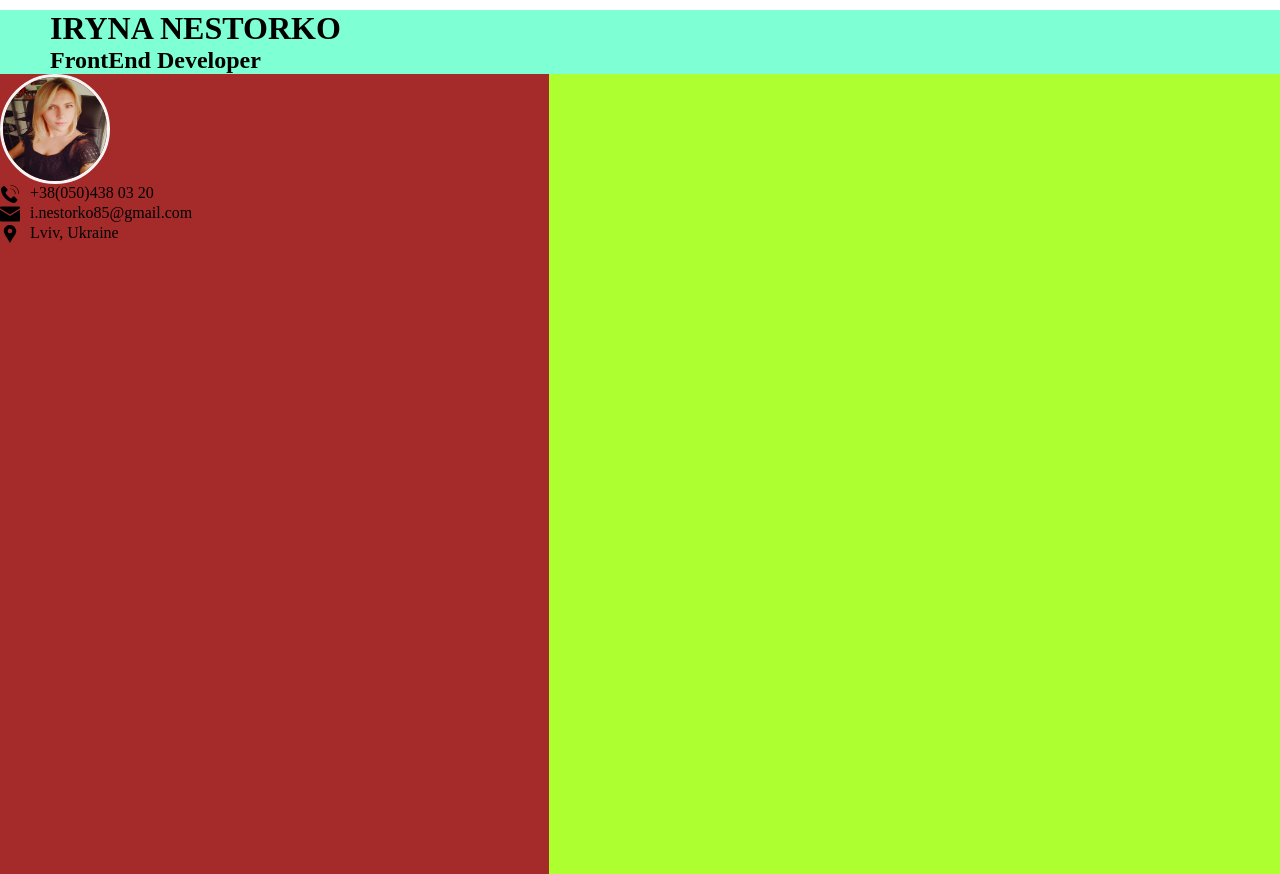
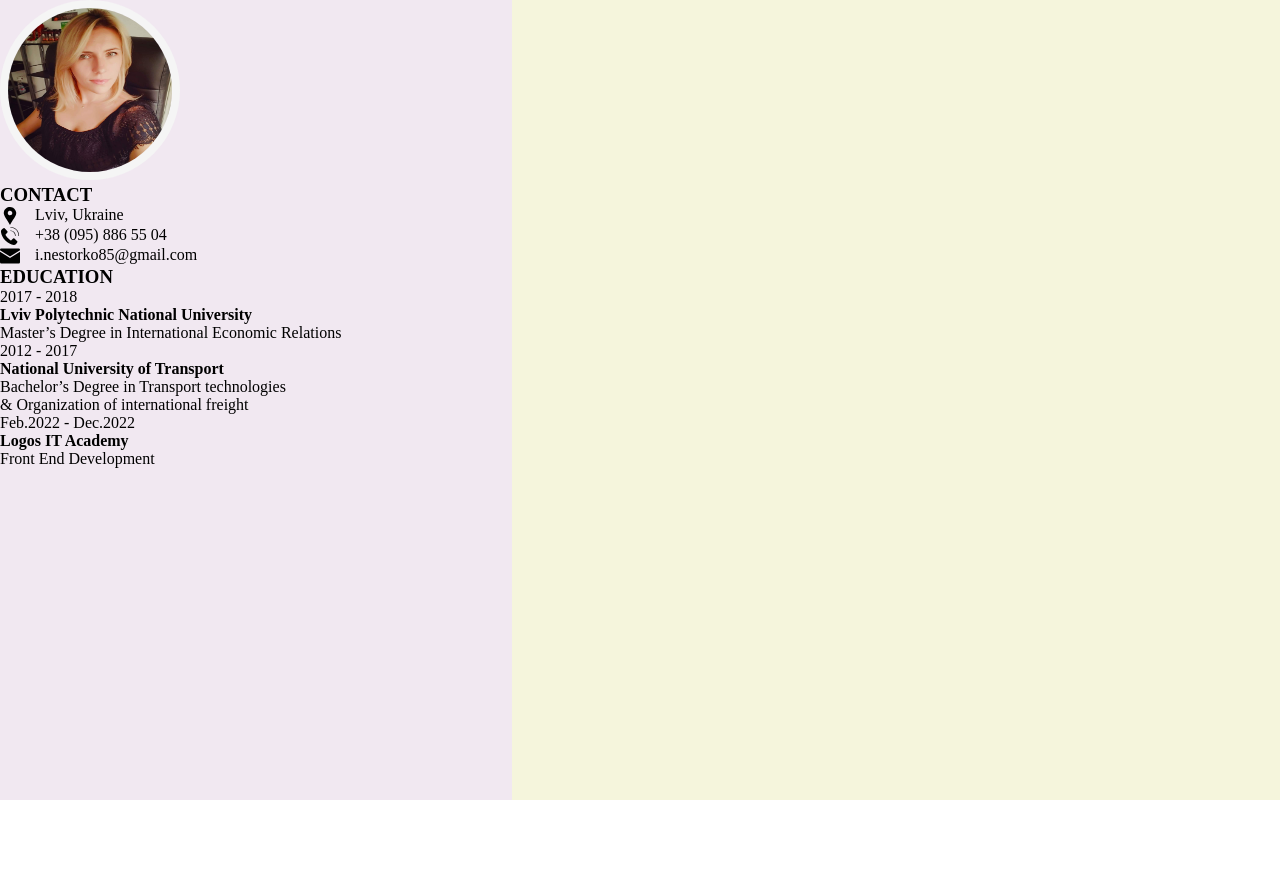
Before and after one commit to NestorkoI/nestorkoI.github.io, a plain HTML site: page index.html in a window 1280 px wide. After the commit the page ends 800 px from the top, so only its background shows below. Drawn offline with Linux system fonts and the light colour scheme.

Commit message:
Add new information

```diff
--- a/index.html
+++ b/index.html
@@ -8,39 +8,52 @@
     <title>NestorkoI</title>
 </head>
 <body>
-    <header>
-        <div class="containerHeader">
-            <h1>IRYNA NESTORKO</h1>
-            <h2>FrontEnd Developer</h2>
+     <div class="personalContact">
+
+        <img src="./img/photo.jpg" alt="img">
+
+        <div class="contactInfo">
+            <h3>CONTACT</h3>
+
+            <div class="userLocation">
+                <svg xmlns="http://www.w3.org/2000/svg" width="20px" height="20px" viewBox="0 0 100 100"><path d="M79.535 27.4c-.32-1.201-.971-2.48-1.452-3.6C72.324 9.96 59.741 5 49.581 5 35.98 5 21 14.12 19 32.919v3.841c0 .16.055 1.6.134 2.32 1.121 8.959 8.19 18.48 13.47 27.439 5.68 9.599 11.574 19.041 17.415 28.479 3.6-6.159 7.188-12.399 10.707-18.399.959-1.761 2.071-3.521 3.031-5.201.64-1.119 1.862-2.238 2.421-3.279C71.857 57.722 81 47.24 81 36.92v-4.24c0-1.119-1.387-5.039-1.465-5.28M49.83 46.68c-3.998 0-8.374-1.999-10.534-7.52-.322-.879-.296-2.64-.296-2.801v-2.48c0-7.038 5.976-10.239 11.175-10.239 6.4 0 11.351 5.121 11.351 11.521S56.23 46.68 49.83 46.68"/></svg>
+                <p class="styleSvg">Lviv, Ukraine</p>
             </div>
 
+            <div class="userPhone">
+                <svg xmlns="http://www.w3.org/2000/svg" width="20px" height="20px" viewBox="0 0 64 64"><g data-name="Layer 3"><path d="M60,31.81a1,1,0,0,1-1-1C59,16.57,47.75,5,33.89,5a1,1,0,1,1,0-2C48.84,3,61,15.48,61,30.83A1,1,0,0,1,60,31.81Z"/><path d="M49.1 31.81a1 1 0 0 1-1-1A14.46 14.46 0 0 0 33.89 16.17a1 1 0 0 1 0-2 16.43 16.43 0 0 1 16.2 16.62A1 1 0 0 1 49.1 31.81zM55 52.83a19.93 19.93 0 0 1-5.31 6.6A7.25 7.25 0 0 1 44 60.9c-9.07-1.54-18-5.52-26.91-14.28-8.51-9.13-12.5-18.45-14-27.76A7.74 7.74 0 0 1 4.52 13 19.51 19.51 0 0 1 11 7.5a2.61 2.61 0 0 1 3.78 0l8.81 9.15a3.11 3.11 0 0 1 0 4.24l-6.24 6.77C20 33.47 29.79 43.55 35.41 46.27L42 39.84a2.91 2.91 0 0 1 4.12 0l8.9 9A2.81 2.81 0 0 1 55 52.83z"/></g></svg>
+                <p class="styleSvg">+38 (095) 886 55 04 </p>
+            </div>
 
-    </header>
-    <main>
-        <div class="containerBody">
-            <div class="boxContact">
-                <img src="./img/изображение_viber_2022-11-18_22-40-37-710.jpg" alt="img">
+            <div class="userEmail">
+                <svg xmlns="http://www.w3.org/2000/svg" width="20px" height="20px" viewBox="0 0 128 96"><path d="M0 11.283V8a8 8 0 0 1 8-8h112a8 8 0 0 1 8 8v3.283l-64 40zm66.12 48.11a4.004 4.004 0 0 1-4.24 0L0 20.717V88a8 8 0 0 0 8 8h112a8 8 0 0 0 8-8V20.717z" data-name="Layer 2"/></svg>
+                <p class="styleSvg">i.nestorko85@gmail.com</p>
+            </div>
+        </div>
 
-                <div class="personalPhone">
-                    <svg xmlns="http://www.w3.org/2000/svg" width="20px" height="20px" viewBox="0 0 64 64"><g data-name="Layer 3"><path d="M60,31.81a1,1,0,0,1-1-1C59,16.57,47.75,5,33.89,5a1,1,0,1,1,0-2C48.84,3,61,15.48,61,30.83A1,1,0,0,1,60,31.81Z"/><path d="M49.1 31.81a1 1 0 0 1-1-1A14.46 14.46 0 0 0 33.89 16.17a1 1 0 0 1 0-2 16.43 16.43 0 0 1 16.2 16.62A1 1 0 0 1 49.1 31.81zM55 52.83a19.93 19.93 0 0 1-5.31 6.6A7.25 7.25 0 0 1 44 60.9c-9.07-1.54-18-5.52-26.91-14.28-8.51-9.13-12.5-18.45-14-27.76A7.74 7.74 0 0 1 4.52 13 19.51 19.51 0 0 1 11 7.5a2.61 2.61 0 0 1 3.78 0l8.81 9.15a3.11 3.11 0 0 1 0 4.24l-6.24 6.77C20 33.47 29.79 43.55 35.41 46.27L42 39.84a2.91 2.91 0 0 1 4.12 0l8.9 9A2.81 2.81 0 0 1 55 52.83z"/></g></svg>
-                    <p>+38(050)438 03 20</p>
-                </div>
-                <div class="personalEmail">
-                    <svg xmlns="http://www.w3.org/2000/svg" width="20px" height="20px" viewBox="0 0 128 96"><path d="M0 11.283V8a8 8 0 0 1 8-8h112a8 8 0 0 1 8 8v3.283l-64 40zm66.12 48.11a4.004 4.004 0 0 1-4.24 0L0 20.717V88a8 8 0 0 0 8 8h112a8 8 0 0 0 8-8V20.717z" data-name="Layer 2"/></svg>
-                    <p>i.nestorko85@gmail.com</p>
-                </div>
-                <div class="personalLocation">
-                    <svg xmlns="http://www.w3.org/2000/svg" width="20" height="20" viewBox="0 0 100 100"><path d="M79.535 27.4c-.32-1.201-.971-2.48-1.452-3.6C72.324 9.96 59.741 5 49.581 5 35.98 5 21 14.12 19 32.919v3.841c0 .16.055 1.6.134 2.32 1.121 8.959 8.19 18.48 13.47 27.439 5.68 9.599 11.574 19.041 17.415 28.479 3.6-6.159 7.188-12.399 10.707-18.399.959-1.761 2.071-3.521 3.031-5.201.64-1.119 1.862-2.238 2.421-3.279C71.857 57.722 81 47.24 81 36.92v-4.24c0-1.119-1.387-5.039-1.465-5.28M49.83 46.68c-3.998 0-8.374-1.999-10.534-7.52-.322-.879-.296-2.64-.296-2.801v-2.48c0-7.038 5.976-10.239 11.175-10.239 6.4 0 11.351 5.121 11.351 11.521S56.23 46.68 49.83 46.68"/></svg>
-                    <p>Lviv, Ukraine</p>
-                </div>
+        <div class="educationInfo">
+            <h3>EDUCATION</h3>
+
+            <p>2017 - 2018</p>
+            <h4>Lviv Polytechnic National University</h4>
+            <p>Master’s Degree in International Economic Relations</p>
+
+            <p>2012 - 2017</p>
+            <h4>National University of Transport</h4>
+            <p>Bachelor’s Degree in Transport technologies
+                <br> & Organization of international freight
+            </p>
+
+            <p>Feb.2022 - Dec.2022</p>
+            <h4>Logos IT Academy</h4>
+            <p>Front End Development</p>
+
 
         </div>
 
 
 
-            <div class="boxExperience"></div>
      </div>
-
-    </main>
+     <div class="infoAboutExperience"></div>
 </body>
 </html>
--- a/style.css
+++ b/style.css
@@ -4,48 +4,36 @@
     box-sizing: border-box;
 }
 
-header {
+body {
     width: 100%;
-    background-color: aquamarine;
+    display: flex;
 }
 
-.containerHeader {
-    margin: 10px 0 0 50px ;
+.personalContact {
+    width: 40%;
+    height: 100vh;
+    background-color: rgb(241, 232, 241);
+
 }
 
-.containerBody {
-    width: 100%;
+.infoAboutExperience {
+    width: 60%;
     height: 100vh;
-    display: flex;
-    justify-content: space-around;
-}
-
-.boxContact {
-    width: 60%;
-    /* margin: 0 auto; */
-    background-color: brown;
-}
-
-.boxExperience {
-    width: 80%;
-    background-color: greenyellow;
+    background-color: beige;
 }
 
 img {
-    width: 110px;
-    height: 110px;
+    width: 180px;
+    height: 180px;
     border-radius: 50%;
-    border: 3px solid whitesmoke;
-    display: flex;
-    align-items: center;
-
+    border: 8px solid whitesmoke;
 }
 
-.personalPhone, .personalEmail, .personalLocation {
+.userPhone, .userEmail, .userLocation {
     display: flex;
 
 }
 
-svg {
-    margin-right: 10px ;
+.styleSvg {
+    margin-left: 15px;
 }
```
Also changed, not shown: img/photo.jpg (renamed from img/изображение_viber_2022-11-18_22-40-37-710.jpg). Lines whose indentation alone changed are shown as unchanged.
